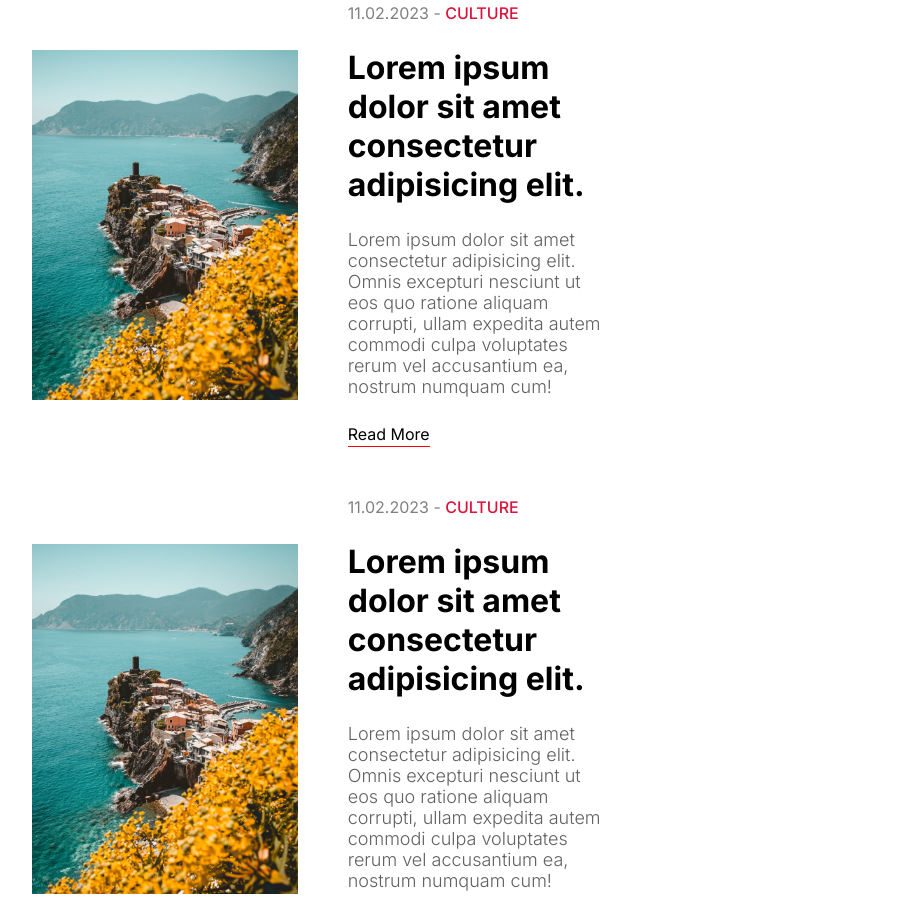
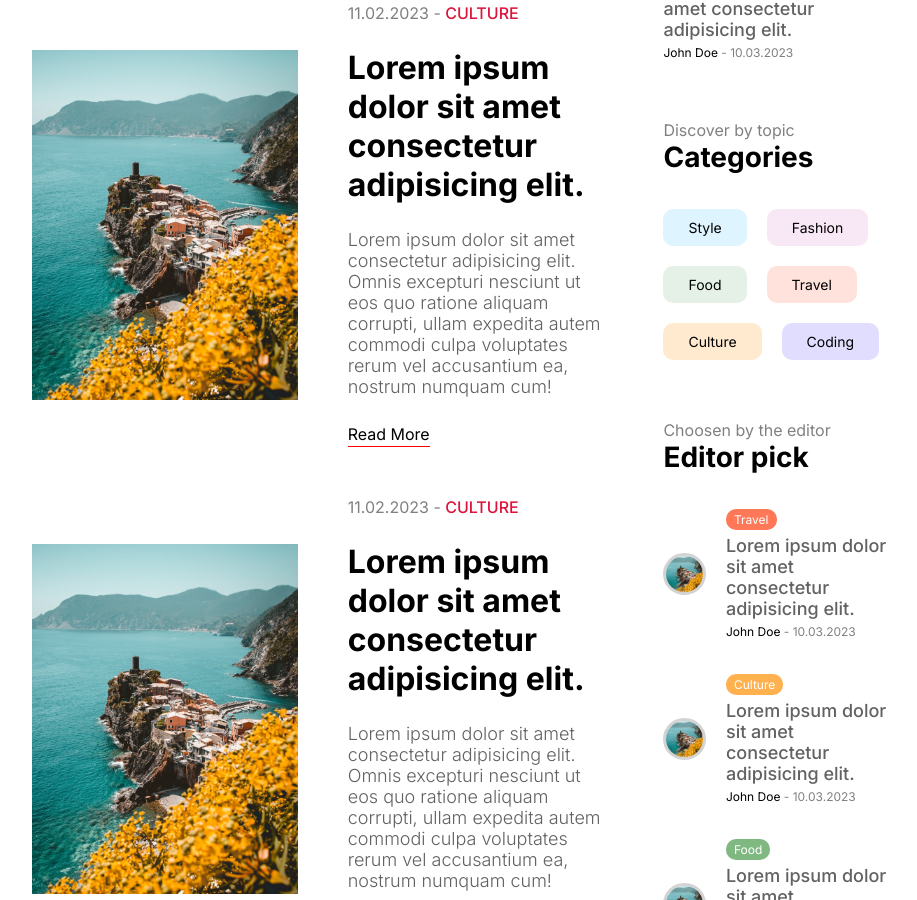
Before and after one commit to jigneshgit935/Nextjs-Blog-WebApp, a Next.js app: page / in a window 1280 px wide. Shown: the part 1900-2800 px from the top of the page, without its empty margins (176-1093 px from the left). Built offline with nearby package versions, Linux system fonts and the light colour scheme.

Commit message:
added: Side menu component design

```diff
--- a/src/components/Menu/Menu.jsx
+++ b/src/components/Menu/Menu.jsx
@@ -1,8 +1,23 @@
 import React from 'react';
 import styles from './menu.module.css';
+import Link from 'next/link';
+import MenuPosts from '../menuPosts/menuPosts';
+import MenuCategories from '../menuCategories/MenuCategories';
 
 const Menu = () => {
-  return <div className={styles.container}>Menu</div>;
+  return (
+    <div className={styles.container}>
+      <h2 className={styles.subtitle}>What&apos;s hot</h2>
+      <h1 className={styles.title}>Most Popular</h1>
+      <MenuPosts withImage={false} />
+      <h2 className={styles.subtitle}>Discover by topic</h2>
+      <h1 className={styles.title}>Categories</h1>
+      <MenuCategories />
+      <h2 className={styles.subtitle}>Choosen by the editor</h2>
+      <h1 className={styles.title}>Editor pick</h1>
+      <MenuPosts withImage={true} />
+    </div>
+  );
 };
 
 export default Menu;
--- a/src/components/Menu/menu.module.css
+++ b/src/components/Menu/menu.module.css
@@ -1,3 +1,13 @@
 .container {
   flex: 2;
+  margin-top: 60px;
 }
+
+.subtitle {
+  color: gray;
+  font-size: 16px;
+  font-weight: 400;
+}
+.title {
+  font-size: 28px;
+}
--- /dev/null
+++ b/src/components/menuCategories/MenuCategories.jsx
@@ -0,0 +1,32 @@
+import Link from 'next/link';
+import React from 'react';
+import styles from './menucategories.module.css';
+const MenuCategories = () => {
+  return (
+    <div className={styles.categoryList}>
+      <Link
+        href="/blog?cat=style"
+        className={`${styles.categoryItem} ${styles.style}`}
+      >
+        Style
+      </Link>
+      <Link href="/blog" className={`${styles.categoryItem} ${styles.fashion}`}>
+        Fashion
+      </Link>
+      <Link href="/blog" className={`${styles.categoryItem} ${styles.food}`}>
+        Food
+      </Link>
+      <Link href="/blog" className={`${styles.categoryItem} ${styles.travel}`}>
+        Travel
+      </Link>
+      <Link href="/blog" className={`${styles.categoryItem} ${styles.culture}`}>
+        Culture
+      </Link>
+      <Link href="/blog" className={`${styles.categoryItem} ${styles.coding}`}>
+        Coding
+      </Link>
+    </div>
+  );
+};
+
+export default MenuCategories;
--- /dev/null
+++ b/src/components/menuCategories/menucategories.module.css
@@ -0,0 +1,32 @@
+.categoryList {
+  margin-top: 35px;
+  margin-bottom: 60px;
+  display: flex;
+  flex-wrap: wrap;
+  gap: 20px;
+}
+
+.categoryItem {
+  padding: 10px 25px;
+  font-size: 14px;
+  border-radius: 10px;
+}
+
+.categoryItem.style {
+  background-color: #57c4ff31;
+}
+.categoryItem.fashion {
+  background-color: #da85c731;
+}
+.categoryItem.food {
+  background-color: #7fb88133;
+}
+.categoryItem.travel {
+  background-color: #ff795736;
+}
+.categoryItem.culture {
+  background-color: #ffb04f45;
+}
+.categoryItem.coding {
+  background-color: #5e4fff31;
+}
--- /dev/null
+++ b/src/components/menuPosts/MenuPosts.jsx
@@ -0,0 +1,87 @@
+import React from 'react';
+import styles from './menupost.module.css';
+import Link from 'next/link';
+import Image from 'next/image';
+const MenuPosts = ({ withImage }) => {
+  return (
+    <div className={styles.items}>
+      <Link href="/" className={styles.item}>
+        {withImage && (
+          <div className={styles.imgContainer}>
+            <Image src="/p1.jpeg" alt="" fill className={styles.image} />
+          </div>
+        )}
+        <div className={styles.textContainer}>
+          <span className={`${styles.category} ${styles.travel}`}>Travel</span>
+          <h3 className={styles.postTitle}>
+            Lorem ipsum dolor sit amet consectetur adipisicing elit.
+          </h3>
+          <div className={styles.detail}>
+            <span className={styles.username}>John Doe</span>
+            <span className={styles.date}> - 10.03.2023</span>
+          </div>
+        </div>
+      </Link>
+
+      <Link href="/" className={styles.item}>
+        {withImage && (
+          <div className={styles.imgContainer}>
+            <Image src="/p1.jpeg" alt="" fill className={styles.image} />
+          </div>
+        )}
+        <div className={styles.textContainer}>
+          <span className={`${styles.category} ${styles.culture}`}>
+            Culture
+          </span>
+          <h3 className={styles.postTitle}>
+            Lorem ipsum dolor sit amet consectetur adipisicing elit.
+          </h3>
+          <div className={styles.detail}>
+            <span className={styles.username}>John Doe</span>
+            <span className={styles.date}> - 10.03.2023</span>
+          </div>
+        </div>
+      </Link>
+
+      <Link href="/" className={styles.item}>
+        {withImage && (
+          <div className={styles.imgContainer}>
+            <Image src="/p1.jpeg" alt="" fill className={styles.image} />
+          </div>
+        )}
+        <div className={styles.textContainer}>
+          <span className={`${styles.category} ${styles.food}`}>Food</span>
+          <h3 className={styles.postTitle}>
+            Lorem ipsum dolor sit amet consectetur adipisicing elit.
+          </h3>
+          <div className={styles.detail}>
+            <span className={styles.username}>John Doe</span>
+            <span className={styles.date}> - 10.03.2023</span>
+          </div>
+        </div>
+      </Link>
+
+      <Link href="/" className={styles.item}>
+        {withImage && (
+          <div className={styles.imgContainer}>
+            <Image src="/p1.jpeg" alt="" fill className={styles.image} />
+          </div>
+        )}
+        <div className={styles.textContainer}>
+          <span className={`${styles.category} ${styles.fashion}`}>
+            Fashion
+          </span>
+          <h3 className={styles.postTitle}>
+            Lorem ipsum dolor sit amet consectetur adipisicing elit.
+          </h3>
+          <div className={styles.detail}>
+            <span className={styles.username}>John Doe</span>
+            <span className={styles.date}> - 10.03.2023</span>
+          </div>
+        </div>
+      </Link>
+    </div>
+  );
+};
+
+export default MenuPosts;
--- /dev/null
+++ b/src/components/menuPosts/menupost.module.css
@@ -0,0 +1,69 @@
+.items {
+  margin-top: 35px;
+  margin-bottom: 60px;
+  display: flex;
+  flex-direction: column;
+  gap: 35px;
+}
+
+.item {
+  display: flex;
+  align-items: center;
+  gap: 20px;
+}
+.imgContainer {
+  flex: 1;
+  aspect-ratio: 1/1;
+  position: relative;
+}
+.image {
+  border-radius: 50%;
+  border: 3px solid lightgray;
+  object-fit: cover;
+}
+.textContainer {
+  flex: 4;
+  display: flex;
+  flex-direction: column;
+  gap: 5px;
+}
+.category {
+  padding: 3px 8px;
+  border-radius: 10px;
+  font-size: 12px;
+  color: white;
+  width: max-content;
+}
+.category.travel {
+  background-color: #ff7857;
+}
+
+.culture {
+  background-color: #ffb14f;
+}
+
+.food {
+  background-color: #7fb881;
+}
+
+.fashion {
+  background-color: #ff7887;
+}
+
+.coding {
+  background-color: #775aec;
+}
+.style {
+  background-color: #789cff;
+}
+.postTitle {
+  font-size: 18px;
+  font-weight: 500;
+  color: var(--softTextColor);
+}
+.detail {
+  font-size: 12px;
+}
+.date {
+  color: gray;
+}
```
